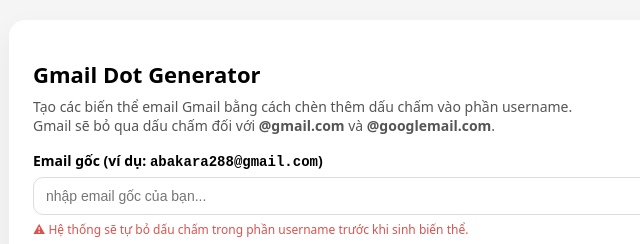
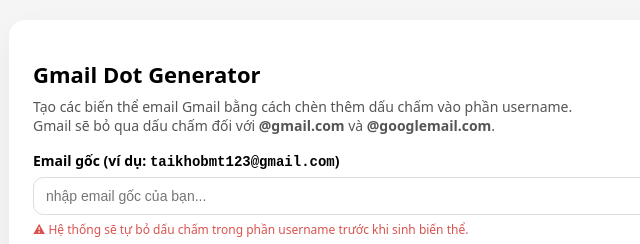
Before and after one commit to Tai3112/gmail_dot_generator, a plain HTML site: page index.html in a window 1280 px wide. Shown: the top 244 px of the page, 181-821 px from the left. Drawn offline with Linux system fonts and the light colour scheme.

Commit message:
Update example email in index.html

```diff
--- a/index.html
+++ b/index.html
@@ -126,7 +126,7 @@
     <p>Tạo các biến thể email Gmail bằng cách chèn thêm dấu chấm vào phần username.<br>
        Gmail sẽ bỏ qua dấu chấm đối với <strong>@gmail.com</strong> và <strong>@googlemail.com</strong>.</p>
 
-    <label for="emailInput">Email gốc (ví dụ: <code>abakara288@gmail.com</code>)</label>
+    <label for="emailInput">Email gốc (ví dụ: <code>taikhobmt123@gmail.com</code>)</label>
     <input type="text" id="emailInput" placeholder="nhập email gốc của bạn..." />
 
     <div class="warning">
```
